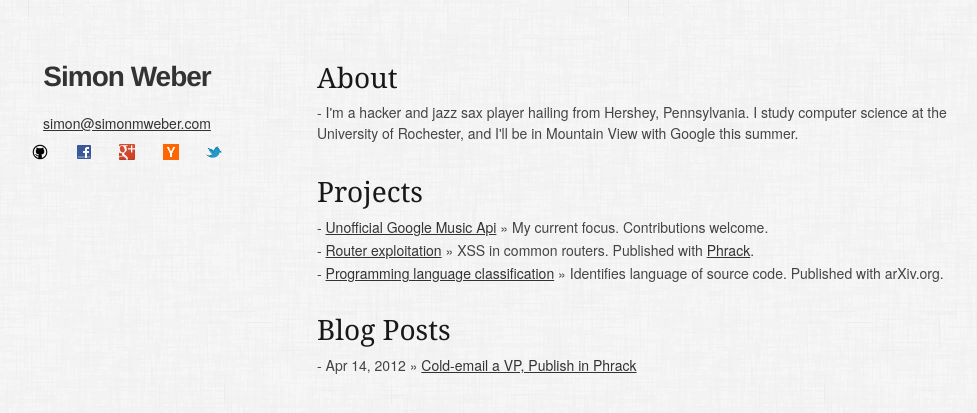
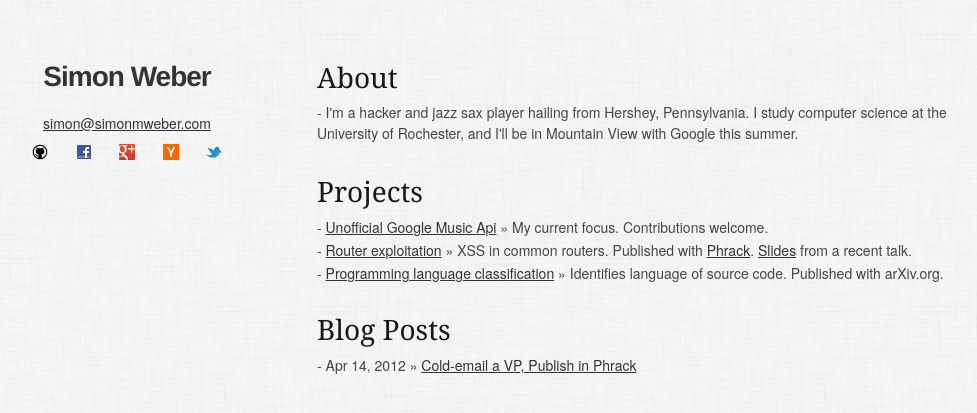
Before and after one commit to simon-weber/simon-weber.github.com, a Jekyll site: the page built from index.html, in a window 1280 px wide. Shown: the top 413 px of the page, without its empty margins (153-1130 px from the left). Built offline with Jekyll 4.4.1, drawn with Linux system fonts in a browser that asks for light colours; nearby versions of some CDN libraries.

Commit message:
add link to deck from Google talk

```diff
--- a/index.html
+++ b/index.html
@@ -15,7 +15,7 @@
       - <a href="https://github.com/simon-weber/Unofficial-Google-Music-API">Unofficial Google Music Api</a> &raquo; <span class="italic">My current focus. Contributions welcome.</span>
     </li>
     <li>
-      - <a href="https://github.com/simon-weber/XSS-over-NBNS">Router exploitation</a> &raquo; <span class="italic">XSS in common routers. Published with <a href="http://www.phrack.com/issues.html?issue=68&id=4#article">Phrack</a>.</span>
+    - <a href="https://github.com/simon-weber/XSS-over-NBNS">Router exploitation</a> &raquo; <span class="italic">XSS in common routers. Published with <a href="http://www.phrack.com/issues.html?issue=68&id=4#article">Phrack</a>. <a href="https://docs.google.com/presentation/d/1grp9hLaYnegWN0rfkZHSfqtYmBme9vtaAoinZmIIqKI/edit">Slides</a> from a recent talk.</span>
     </li>
     <li>
       - <a href="https://github.com/simon-weber/Programming-Language-Identification">Programming language classification</a> &raquo; <span class="italic">Identifies language of source code. Published with arXiv.org.</span>
```
